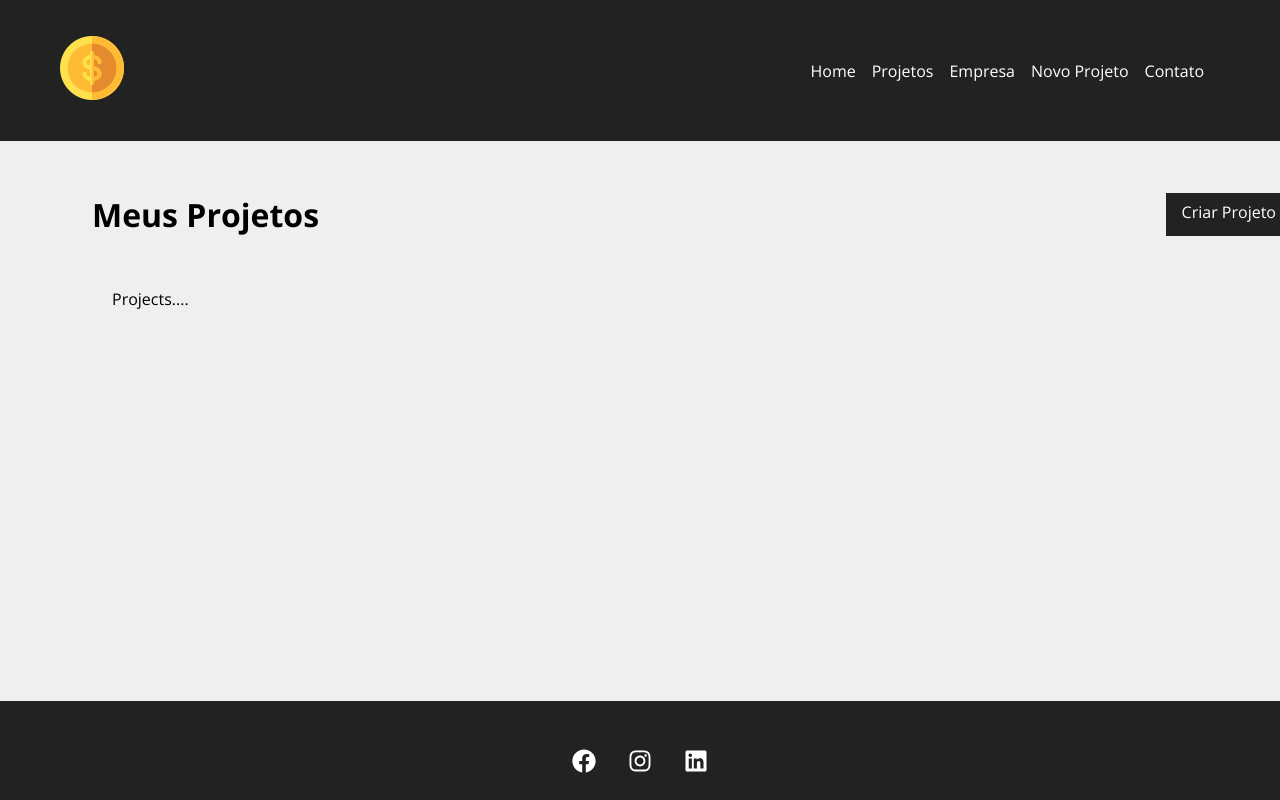
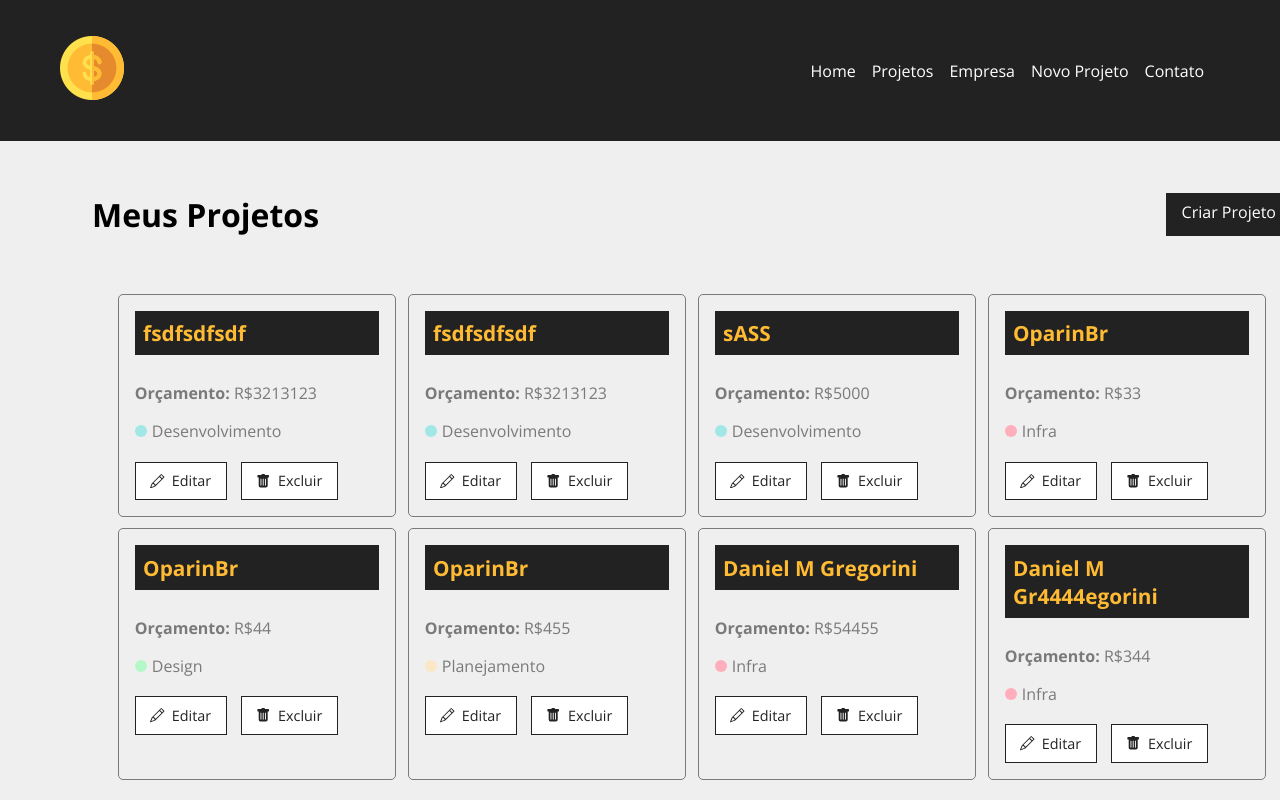
Before and after one commit to DanielGregorini/gerenciador-de-projetos, a React (Create React App) app in the folder costs/: page /projects in a window 1280 px wide. Shown: the top 800 px of the page. Built offline with nearby package versions, Linux system fonts and the light colour scheme; data requests are answered from the project's data file.

Commit message:
pagina de projetos

```diff
--- a/costs/db.json
+++ b/costs/db.json
@@ -76,6 +76,17 @@
       "cost": 0,
       "services": [],
       "id": 7
+    },
+    {
+      "name": "Daniel M Gr4444egorini",
+      "budget": "344",
+      "category": {
+        "id": "1",
+        "name": "Infra"
+      },
+      "cost": 0,
+      "services": [],
+      "id": 8
     }
   ],
   "categories": [
--- a/costs/src/App.js
+++ b/costs/src/App.js
@@ -1,6 +1,6 @@
 // App.js
 import React from 'react';
-import { BrowserRouter as Router, Routes, Route, Link } from 'react-router-dom';
+import { BrowserRouter as Router, Routes, Route} from 'react-router-dom';
 
 import Home from './components/pages/Home';
 import Company from './components/pages/Company';
--- a/costs/src/components/pages/Projects.js
+++ b/costs/src/components/pages/Projects.js
@@ -1,19 +1,38 @@
-import { useLocation } from 'react-router-dom';
+import { useLocation } from 'react-router-dom'
 
+import { useState, useEffect} from 'react'
 import Message from '../layout/Message'
 import styles from './Projects.module.css'
 import Container from '../layout/Container'
 import LinkButton from '../layout/LinkButton'
+import ProjectCard from '../projects/ProjectsCard'
 
 function Projects(){
 
-    const location = useLocation()
+    const [projects, setProjects] = useState([]);
+    const location = useLocation();
 
     let message = ''
 
     if (location.state) {
       message = location.state.message
     }
+
+    useEffect(() => {
+        fetch('http://localhost:5000/projects', {
+          method: 'GET',
+          headers: {
+            'Content-Type': 'application/json'
+          },
+        })
+          .then(resp => resp.json())
+          .then((data) => {
+            console.log(data);
+            setProjects(data);  // Corrigido aqui
+          })
+          .catch((err) => console.log(err));
+      }, []);
+
 
     return (
         <div className={styles.project_container}>
@@ -25,8 +44,16 @@
             {message && <Message type="success" msg={message}/>}
 
             <Container customClass="start">
-                <p>Projects....</p>
-
+                {projects.length > 0 &&
+                projects.map((project) => (
+                    <ProjectCard
+                    id={project.id}
+                    name={project.name}
+                    budget={project.budget}
+                    category={project.category.name}
+                    key={project.id}
+                    />
+                ))}
             </Container>
         </div>
     )
--- /dev/null
+++ b/costs/src/components/projects/ProjectsCard.js
@@ -0,0 +1,31 @@
+import {Link } from 'react-router-dom'
+import styles from './ProjectsCard.module.css'
+
+import { BsPencil, BsFillTrashFill } from 'react-icons/bs'
+
+function ProjectsCard({ id, name, budget, category }) {
+    return (
+      <div className={styles.project_card}>
+        <h4>{name}</h4>
+        <p>
+          <span>Orçamento:</span> R${budget}
+        </p>
+        <p className={styles.category_text}>
+          <span className={`${styles[category.toLowerCase()]}`}></span> {category}
+        </p>
+        <div className={styles.project_card_actions}>
+
+            <Link to="/">
+                <BsPencil />  Editar
+            </Link>
+
+            <button>
+                <BsFillTrashFill />  Excluir
+            </button>
+
+        </div>
+      </div>
+    );
+  }
+
+  export default ProjectsCard;
--- /dev/null
+++ b/costs/src/components/projects/ProjectsCard.module.css
@@ -0,0 +1,87 @@
+.project_card {
+    padding: 1em;
+    border: 1px solid #7a7a7a;
+    border-radius: 5px;
+    width: 24%;
+    margin: 0.5%;
+}
+
+.project_card h4 {
+    background-color: #222;
+    color: #ffbb33;
+    padding: 0.4em;
+    margin-bottom: 1.3em;
+    font-size: 1.3em;
+}
+
+.project_card p {
+    color: #7a7a7a;
+    margin-bottom: 1em;
+}
+
+.project_card p span {
+    font-weight: bold;
+}
+
+.category_text {
+    display: flex;
+    align-items: center;
+}
+
+.category_text span {
+    display: block;
+    width: 12px;
+    height: 12px;
+    border-radius: 50%;
+    background-color: #ccc;
+    margin-right: 5px;
+}
+
+.category_text .infra {
+    background-color: #ffaebc;
+}
+
+.category_text .desenvolvimento {
+    background-color: #a0e7e5;
+}
+
+.category_text .design {
+    background-color: #b4f8c8;
+}
+
+.category_text .planejamento {
+    background-color: #fbe7c6;
+}
+
+.project_card_actions {
+    margin-top: 1.2em;
+    display: flex;
+    align-items: center;
+}
+
+.project_card_actions a,
+.project_card_actions button {
+    text-decoration: none;
+    border: none;
+    background-color: #fff;
+    color: #222;
+    font-size: 0.9em;
+    padding: 0.6em 1em;
+    margin-right: 1em;
+    cursor: pointer;
+    border: 1px solid #222;
+    transition: 0.5s;
+    display: flex;
+    align-items: center;
+    justify-content: center;
+  }
+
+.project_card_actions svg {
+    margin-right: 0.5em;
+}
+
+.infra a:hover,
+.project_card_actions button:hover {
+    background-color: #222;
+    color: #ffbb33;
+}
```
